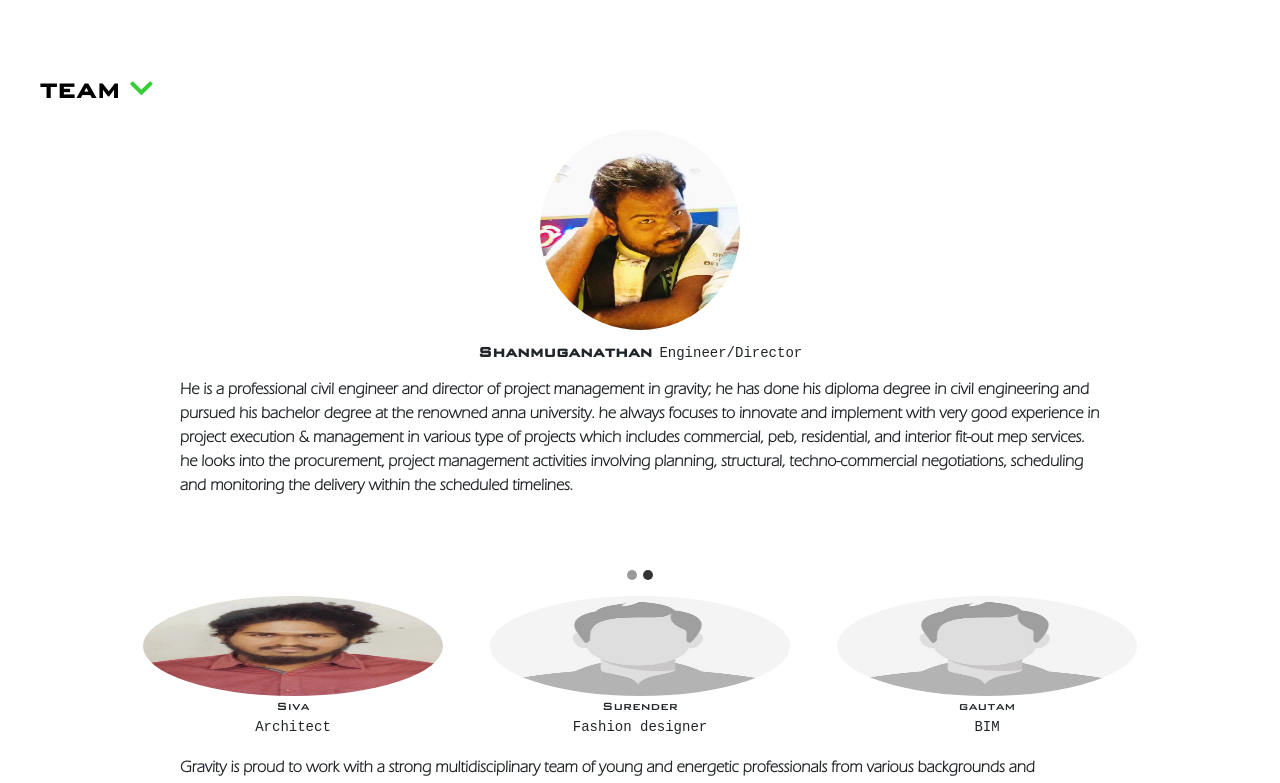
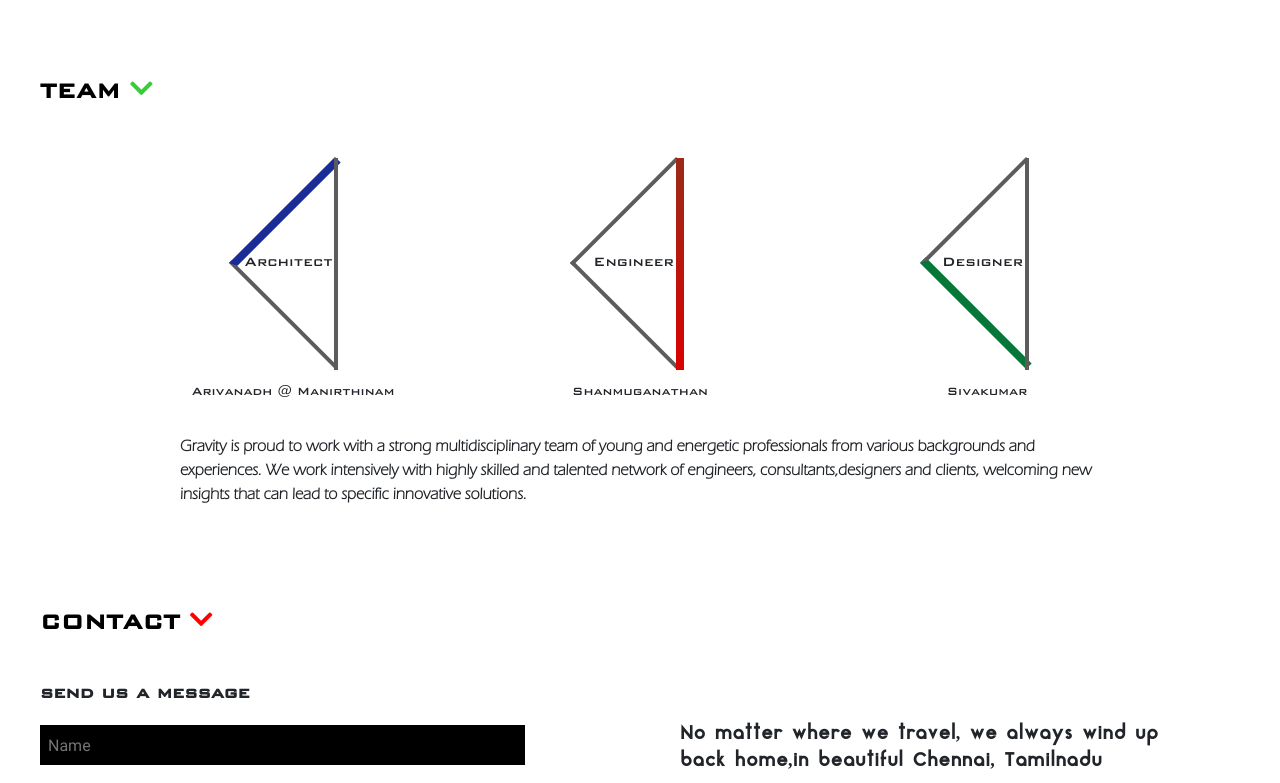
Before and after one commit to sureshb4u/gravity, a plain HTML site: page index.html in a window 1280 px wide. Shown: the part 1430-2213 px from the top of the page. Drawn offline with Linux system fonts and the light colour scheme.

Commit message:
team section updated

```diff
--- a/index.html
+++ b/index.html
@@ -30,7 +30,6 @@
         <div class="titleText animated fadeInUp">
             <div>gravity</div>
             <h3 class="bank">design for everyone</h3>
-            <h3 class="caps mt80">enter</h3>
             <a class="scroller smoothscroll" href="#studio" onclick="showOtherContent('studio')"><i class="fas fa-chevron-down animated fadeOutDown infinite" ></i>  </a>
         </div>
     </section>
@@ -132,7 +131,7 @@
         </div>
       </div>
       <div class="">
-          <div class="carouselContainer content wow fadeInRight" >
+          <!-- <div class="carouselContainer content wow fadeInRight" >
               <div id="teamCarousel" class="carousel slide carousel-fade" data-ride="carousel">
                   <ol class="carousel-indicators">
                     <li data-target="#teamCarousel" data-slide-to="0" class="active"></li>
@@ -201,22 +200,28 @@
                     </div>
                   </div>
                 </div>
-          </div>
+          </div> -->
           <div class="memberContainer wow fadeInLeft">
             <div class="imgContainer">
-                <img class="d-block w-100" src="images\image1.jpeg">
-                Siva
-                <div>Architect</div>
+                <span class="triangleText">Architect</span>
+                <div class="triangle blue">
+                </div>
+                <div class="triangleBorder"></div>
+                <p class="mt35">Arivanadh @ Manirthinam</p>
             </div>
             <div class="imgContainer">
-                <img class="d-block w-100" src="images\male-placeholder.jpg">
-                Surender
-                <div>Fashion designer</div>
+                <span class="triangleText">Engineer</span>
+              <div class="triangle ">
+              </div>
+              <div class="triangleBorder red"></div>
+              <p class="mt35">Shanmuganathan</p>
             </div>
             <div class="imgContainer">
-                <img class="d-block w-100" src="images\male-placeholder.jpg">
-                gautam
-                <div>BIM</div>
+                <span class="triangleText ">Designer</span>
+              <div class="triangle green">
+              </div>
+              <div class="triangleBorder"></div>
+               <p class="mt35"> Sivakumar </p>
             </div>
           </div>
           <div class="gravityContent">
```
